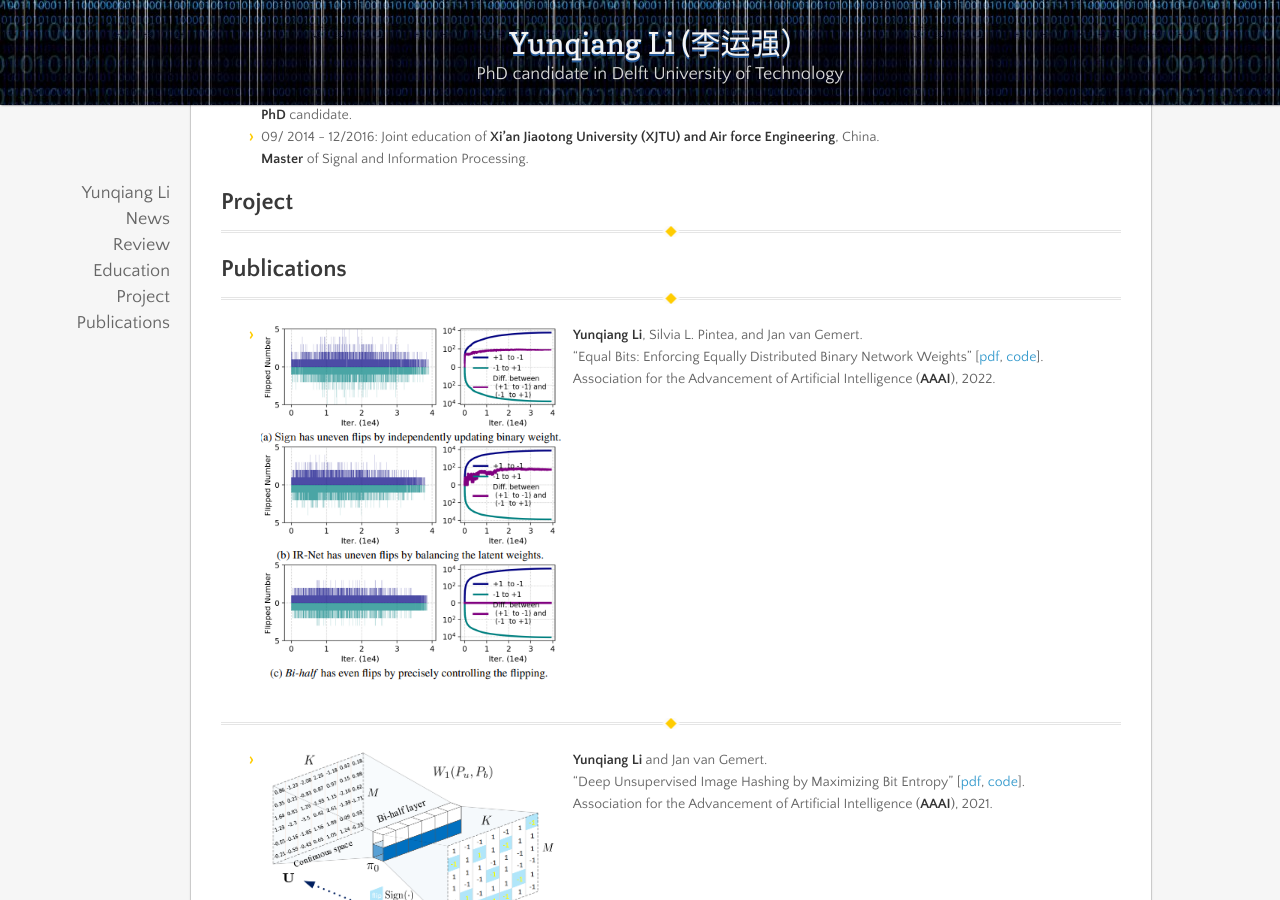
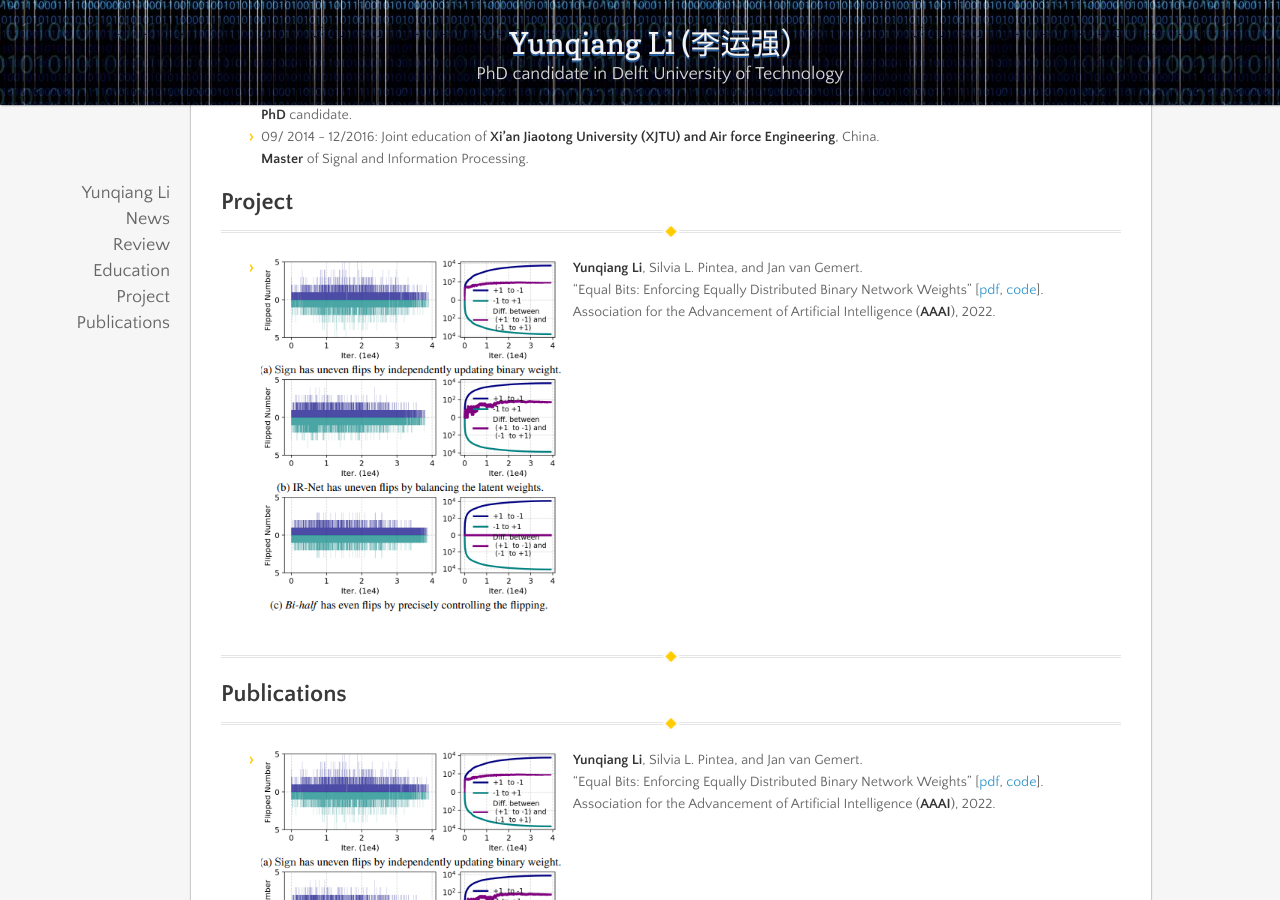
Before and after one commit to liyunqianggyn/liyunqianggyn.github.io, a Jekyll site: the page built from index.md, in a window 1280 px wide and 900 px high, scrolled down 1117 px. Built offline with Jekyll 4.4.1, drawn with Linux system fonts in a browser that asks for light colours; nearby versions of some CDN libraries; our own code applies the rules of GitHub Pages for plain Markdown files.

Commit message:
Update index.md

```diff
--- a/index.md
+++ b/index.md
@@ -64,11 +64,18 @@ and
 
 ## Project
 
-<!-- ----------------------------------------------------------------------------------------------------------------------------
-- <img align="left" width="300" src="publication/lessbit.png">&emsp;Xiangwei Shi\*, __Yunqiang Li__\*, Xin Liu\*, Jan van Gemert. (\*contributed equally.)<br/>
-&emsp;"WeightAlign: Normalizing Activations by Weight Alignment" [<a href="https://arxiv.org/pdf/2010.07160.pdf">pdf</a>].<br/>
-&emsp;International Conference on Pattern Recognition (__ICPR__), 2020.
-<br><br> -->
+----------------------------------------------------------------------------------------------------------------------------
+- <img align="left" width="300" src="publication/AAAI2022.png">&emsp;__Yunqiang Li__,  Silvia L. Pintea, and Jan van Gemert.
+&emsp;"Equal Bits: Enforcing Equally Distributed Binary Network Weights" [<a href="https://arxiv.org/abs/2112.03406">pdf</a>, <a href="https://github.com/liyunqianggyn/Equal-Bits-BNN">code</a>].<br/>
+&emsp;Association for the Advancement of Artificial Intelligence (__AAAI__), 2022.
+<br><br>
+<br><br>
+<br><br>
+<br><br>
+<br><br>
+<br><br>
+<br><br>
+
 ----------------------------------------------------------------------------------------------------------------------------
 ## Publications
 
```
